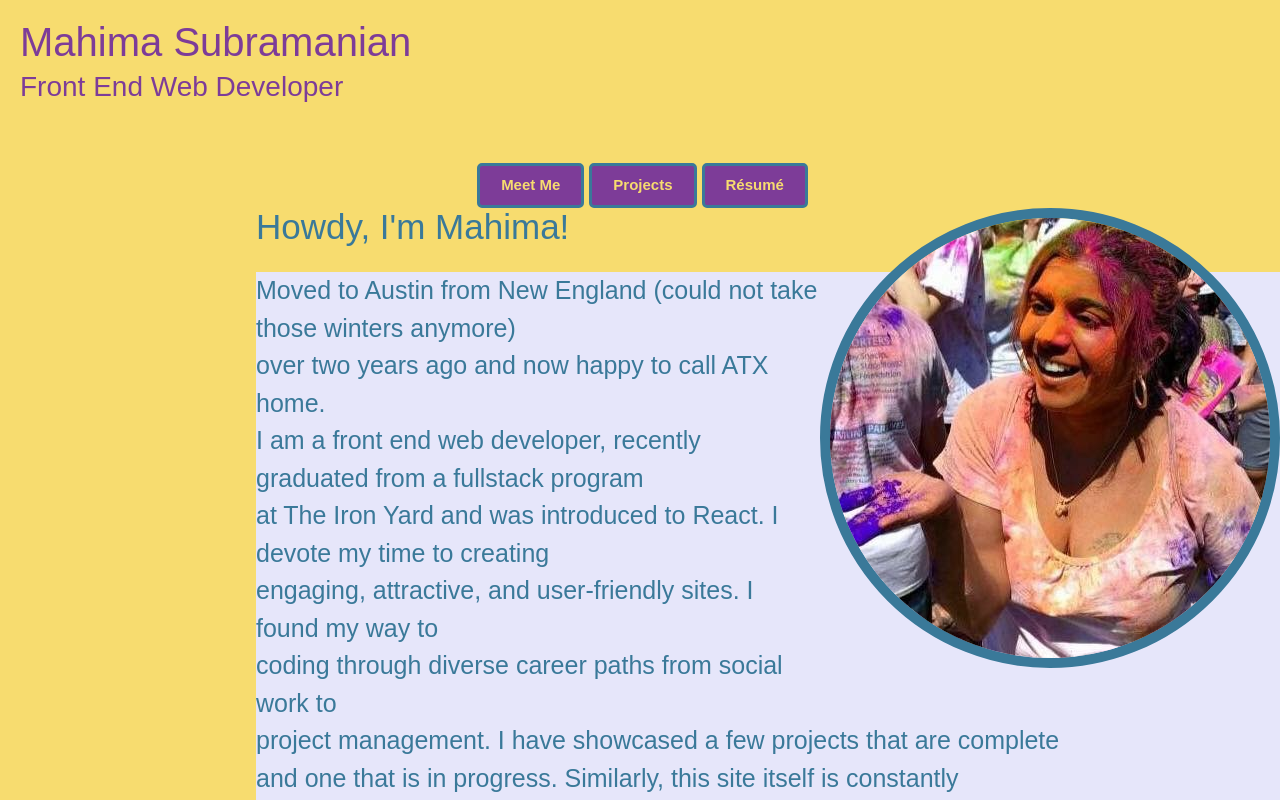
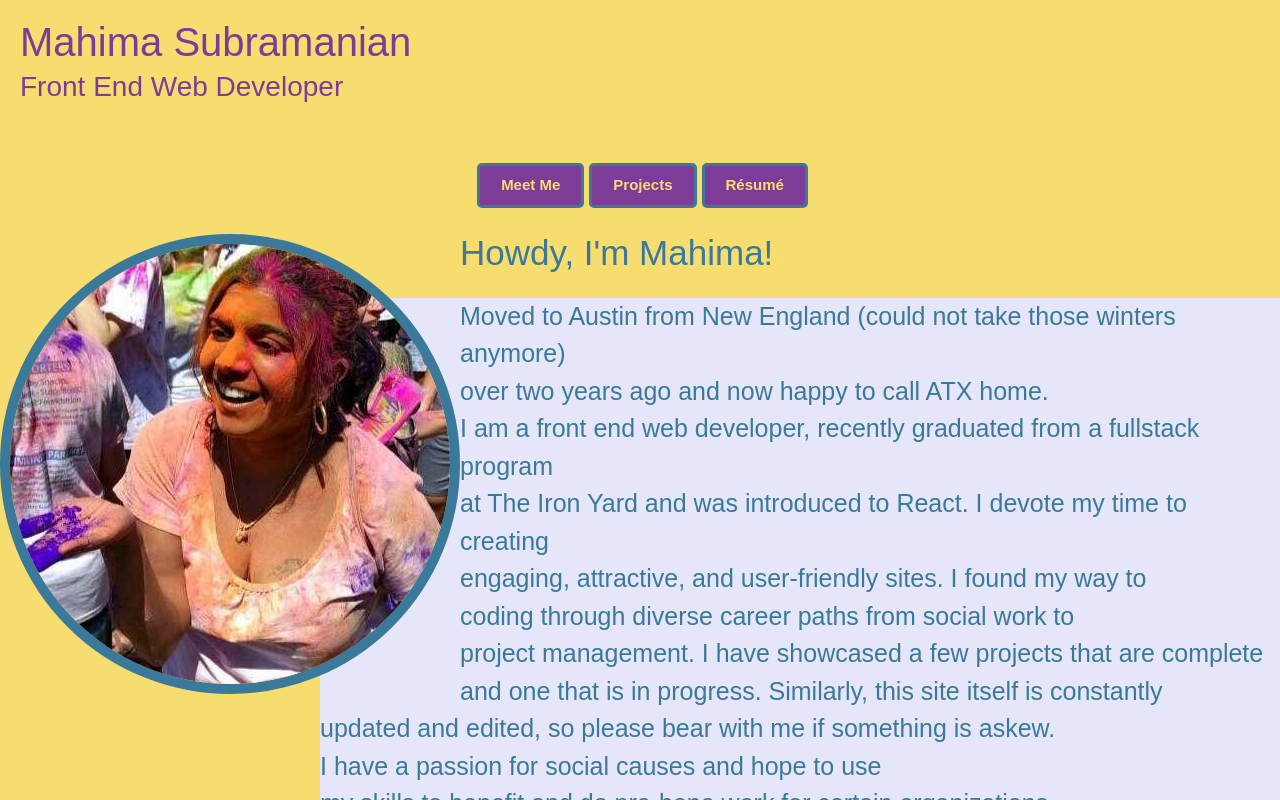
Before and after one commit to Smahima/smahima.github.io, a React (Create React App) app: page /about in a window 1280 px wide. Shown: the top 800 px of the page. Built offline with nearby package versions, Linux system fonts and the light colour scheme.

Commit message:
moved picture to left of about text

```diff
--- a/src/styles/index.css
+++ b/src/styles/index.css
@@ -6,13 +6,13 @@ body {
 }
 
 h5 {
-  margin: 0 0 2% 20%;
+  margin: 2% 0 2% 25%;
   font-size: 35px;
   color: #3a7999;
 }
 
 .about p {
-  margin: 0 0 0 20%;
+  margin: 0 0 0 25%;
   font-size: 25px;
   color: #3a7999;
   background-color: #E6E6FA;
@@ -28,7 +28,7 @@ h5 {
 }
 
 .pic img{
- float: right;
+ float: left;
  border-radius: 100%;
  border: 10px solid #3a7999;
 }
@@ -162,3 +162,30 @@ a:visited {
   from { transform: rotate(0deg); }
   to { transform: rotate(360deg); }
 }
+
+/*@media screen and (min-width: 600px){
+  .nav  {
+    flex-basis: 27%;
+  }
+  .about {
+  flex-basis: 27%;
+  }
+  .header {
+    flex-basis: 27%;
+  }
+}*/
+/*600px}*/
+
+
+/*@media screen and (min-width: 1100px){
+  .nav  {
+    flex-basis: 60%;
+  }
+  .about {
+  flex-basis: 60%;
+  }
+  .header {
+    flex-basis: 60%;
+  }
+}*/
+/*1100px}*/
```
